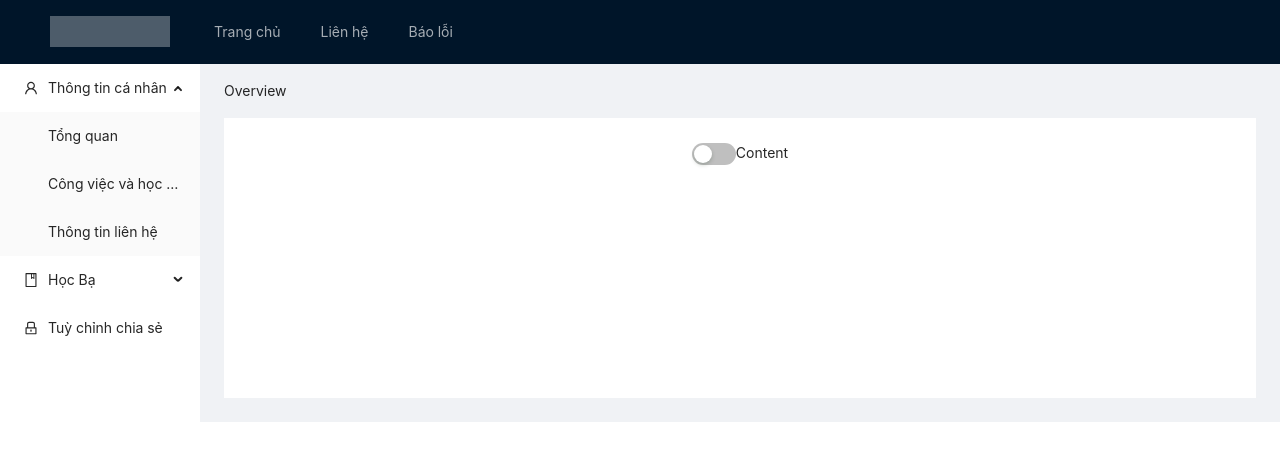
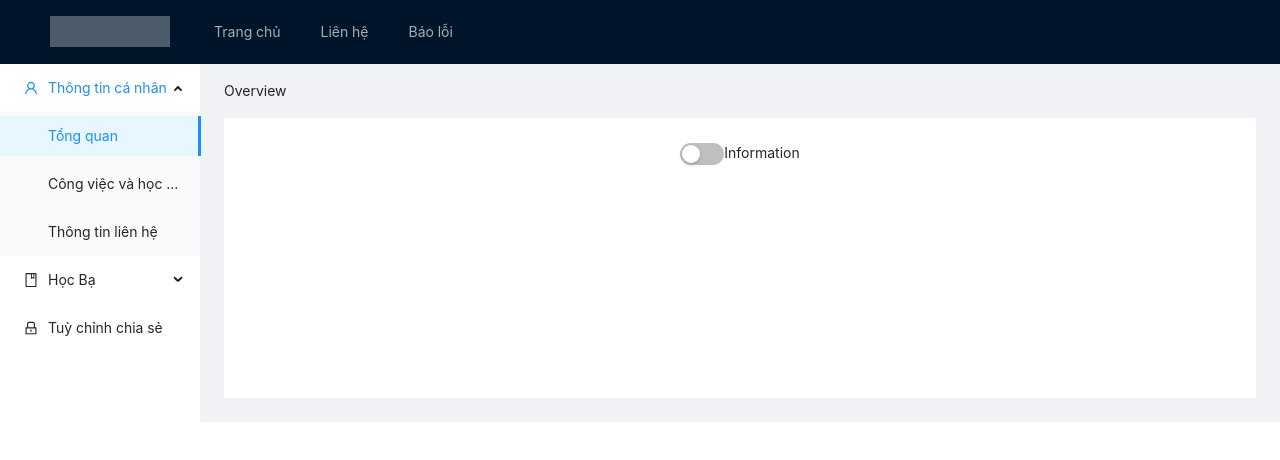
Before and after one commit to mykachu/Hackathon_DigitalStudentRecordSystem, a React (Create React App) app: page / in a window 1280 px wide. Both pictures are taken after a click on the element "Thông tin cá nhân". Shown: the top 460 px of the page. Built offline with nearby package versions, Linux system fonts and the light colour scheme.

Commit message:
create something new

```diff
--- /dev/null
+++ b/src/components/StudentPage/AboutPage/AboutPage.js
@@ -0,0 +1,12 @@
+import 'antd/dist/antd.css';
+import React from 'react';
+
+class AboutPage extends React.Component {
+    render(){
+        return (
+            <p> This is AboutPage</p>
+        )
+    }
+}
+
+export default AboutPage;
--- /dev/null
+++ b/src/components/StudentPage/MainPage/MainPage.js
@@ -0,0 +1,56 @@
+import 'antd/dist/antd.css';
+import React from 'react';
+
+import { Layout, Menu } from 'antd';
+import { BookOutlined, UserOutlined, LockOutlined } from '@ant-design/icons';
+import Information from './Profile/Information';
+
+const { SubMenu } = Menu;
+const { Sider } = Layout;
+
+class MainPage extends React.Component {
+
+    state = {
+        current: 'Overview'
+    }
+
+    handleClick = click => {
+        this.setState({ current: click.key });
+    };
+
+    render() {
+        return (
+            <Layout>
+                <Sider width={200} className="site-layout-background">
+                    <Menu
+                        mode="inline"
+                        onClick={this.handleClick}
+                        style={{ height: '100%', borderRight: 0 }}
+                        selectedKeys={this.state.current}
+                    >
+                        <SubMenu key="Profile" icon={<UserOutlined />} title="Thông tin cá nhân">
+                            <Menu.Item key="Overview">Tổng quan</Menu.Item>
+                            <Menu.Item key="Work">Công việc và học vấn</Menu.Item>
+                            <Menu.Item key="Information">Thông tin liên hệ</Menu.Item>
+
+                        </SubMenu>
+                        <SubMenu key="School Profile" icon={<BookOutlined />} title="Học Bạ">
+                            <Menu.Item key="Elementary">Tiểu học</Menu.Item>
+                            <Menu.Item key="Secondary">Trung học cơ sở</Menu.Item>
+                            <Menu.Item key="High School">Trung học phổ thông</Menu.Item>
+                            <Menu.Item key="University">Đại học</Menu.Item>
+                        </SubMenu>
+                        <Menu.Item key="Privacy" icon={<LockOutlined />}>Tuỳ chỉnh chia sẻ</Menu.Item>
+
+                    </Menu>
+                </Sider>
+                <Layout>
+
+                <Information state_prop={this.state.current} />
+                </Layout>
+            </Layout>
+        );
+    }
+}
+
+export default MainPage;
--- /dev/null
+++ b/src/components/StudentPage/MainPage/Profile/Information.js
@@ -0,0 +1,30 @@
+import React from 'react';
+
+import { Layout, Switch, Breadcrumb } from 'antd';
+const { Content } = Layout;
+
+class Information extends React.Component {
+
+    render(props) {
+        const state_prop = this.props.state_prop
+        return (
+            <Layout style={{ padding: '0 24px 24px' }}>
+                <Breadcrumb style={{ margin: '16px 0' }}>
+                    <Breadcrumb.Item>{state_prop}</Breadcrumb.Item>
+                </Breadcrumb>
+                <Content
+                    className="site-layout-background"
+                    style={{
+                        padding: 24,
+                        margin: 0,
+                        minHeight: 280,
+                    }}
+                ><Switch></Switch>
+                        Information
+            </Content>
+            </Layout>
+        );
+    }
+}
+
+export default Information;
--- a/src/components/StudentPage/StudentPage.js
+++ b/src/components/StudentPage/StudentPage.js
@@ -1,90 +1,46 @@
 import '../css/StudentPage.css';
 import 'antd/dist/antd.css';
 import React from 'react';
-import { Layout, Menu, Breadcrumb } from 'antd';
-import { BookOutlined, UserOutlined, LockOutlined } from '@ant-design/icons';
-import { Switch } from 'antd';
+import { Layout, Menu } from 'antd';
 
-const { SubMenu } = Menu;
-const { Header, Content, Sider } = Layout;
+import MainPage from './MainPage/MainPage'
+import AboutPage from './AboutPage/AboutPage';
+
+const { Header } = Layout;
 
 class StudentPage extends React.Component {
 
     state = {
-        horizontal_current: 'MainPage',
-        vertical_current: 'Overview',
-        current_title: 'Tổng quan'
+        current: 'Overview',
     }
 
-    handleClickHorizontal = click => {
-        this.setState({ horizontal_current: click.key });
-    };
-
-    handleClickVertical = click => {
-        this.setState({ vertical_current: click.key });
-        this.setState({ current_title: click.title})
+    handleClick = click => {
+        this.setState({ current: click.key });
+        console.log(this.state.current)
     };
 
     render() {
-        const { current } = this.state
-
         return (
             <Layout>
                 <Header className="header">
                     <div className="logo" />
                     <Menu
-                        onClick={this.handleClickHorizontal}
+                        onClick={this.handleClick}
                         theme="dark"
                         mode="horizontal"
-                        selectedKeys={[current]}
+                        selectedKeys={this.state.current}
                     >
                         <Menu.Item key="MainPage">Trang chủ</Menu.Item>
-                        <Menu.Item key="Contact">Liên hệ</Menu.Item>
+                        <Menu.Item key="About">Liên hệ</Menu.Item>
                         <Menu.Item key="Report">Báo lỗi</Menu.Item>
                     </Menu>
                 </Header>
-                <Layout>
-                    <Sider width={200} className="site-layout-background">
-                        <Menu
-                            mode="inline"
-                            onClick={this.handleClickVertical}
-                            style={{ height: '100%', borderRight: 0 }}
-                            selectedKeys={[current]}
-                        >
-                            <SubMenu key="Profile" icon={<UserOutlined />} title="Thông tin cá nhân">
-                                <Menu.Item key="Overview">Tổng quan</Menu.Item>
-                                <Menu.Item key="Work">Công việc và học vấn</Menu.Item>
-                                <Menu.Item key="Information">Thông tin liên hệ</Menu.Item>
+                {/* <AboutPage /> */}
+                <MainPage />
 
-                            </SubMenu>
-                            <SubMenu key="School Profile" icon={<BookOutlined />} title="Học Bạ">
-                                <Menu.Item key="Elementary">Tiểu học</Menu.Item>
-                                <Menu.Item key="Secondary">Trung học cơ sở</Menu.Item>
-                                <Menu.Item key="High School">Trung học phổ thông</Menu.Item>
-                                <Menu.Item key="University">Đại học</Menu.Item>
-                            </SubMenu>
-                            <Menu.Item key="Privacy" icon={<LockOutlined />}>Tuỳ chỉnh chia sẻ</Menu.Item>
+            </Layout >
 
-                        </Menu>
-                    </Sider>
 
-                    <Layout style={{ padding: '0 24px 24px' }}>
-                        <Breadcrumb style={{ margin: '16px 0' }}>
-                            <Breadcrumb.Item>{this.state.vertical_current}</Breadcrumb.Item>
-                        </Breadcrumb>
-                        <Content
-                            className="site-layout-background"
-                            style={{
-                                padding: 24,
-                                margin: 0,
-                                minHeight: 280,
-                            }}
-                        ><Switch></Switch>
-                        Content
-          </Content>
-                    </Layout>
-                </Layout>
-            </Layout >
         );
     }
 }
```
Also changed, not shown: src/components/StudentPage/MainPage/Privacy.js (added, +12 -0 lines), src/components/StudentPage/MainPage/Profile/Overview.js (added, +12 -0 lines), src/components/StudentPage/MainPage/Profile/Work.js (added, +12 -0 lines), src/components/StudentPage/Profile/Information.js (deleted, +0 -18 lines), src/components/StudentPage/MainPage/SchoolProfile/ScoreTable.js (added), src/components/StudentPage/Profile/Work.js (deleted), src/components/StudentPage/ReportPage/ReportPage.js (added), src/components/StudentPage/SchoolProfile/ScoreTable.js (deleted).
